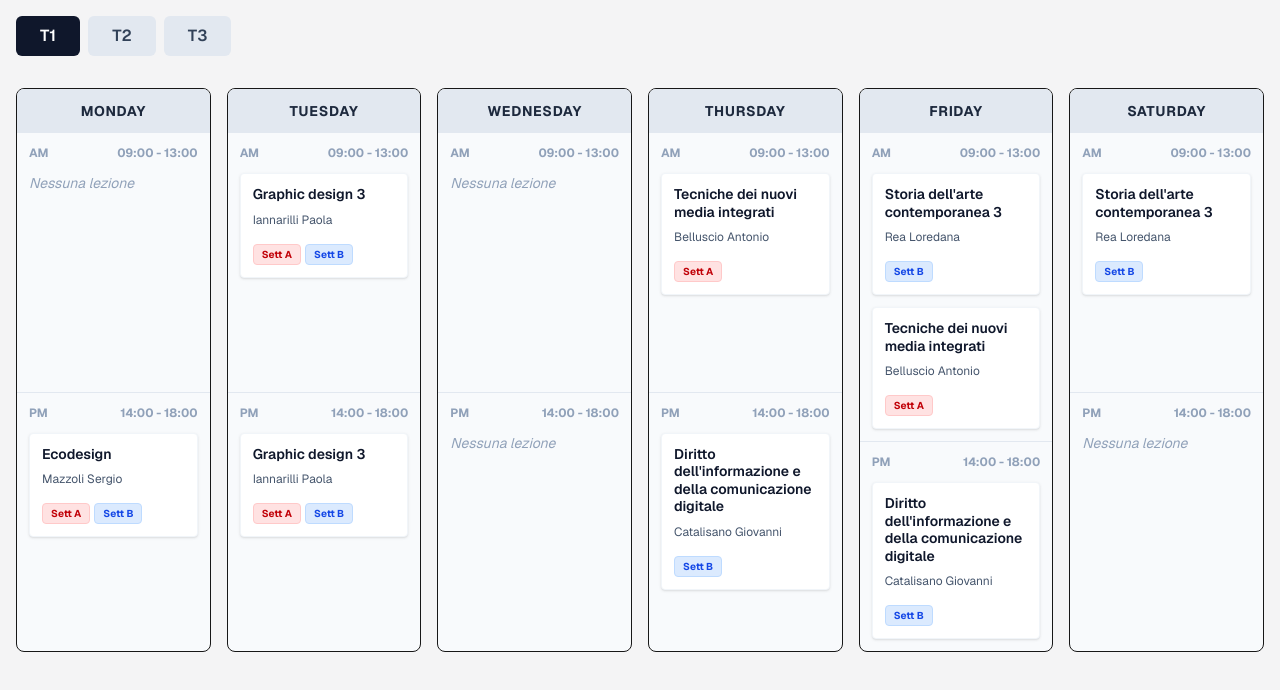
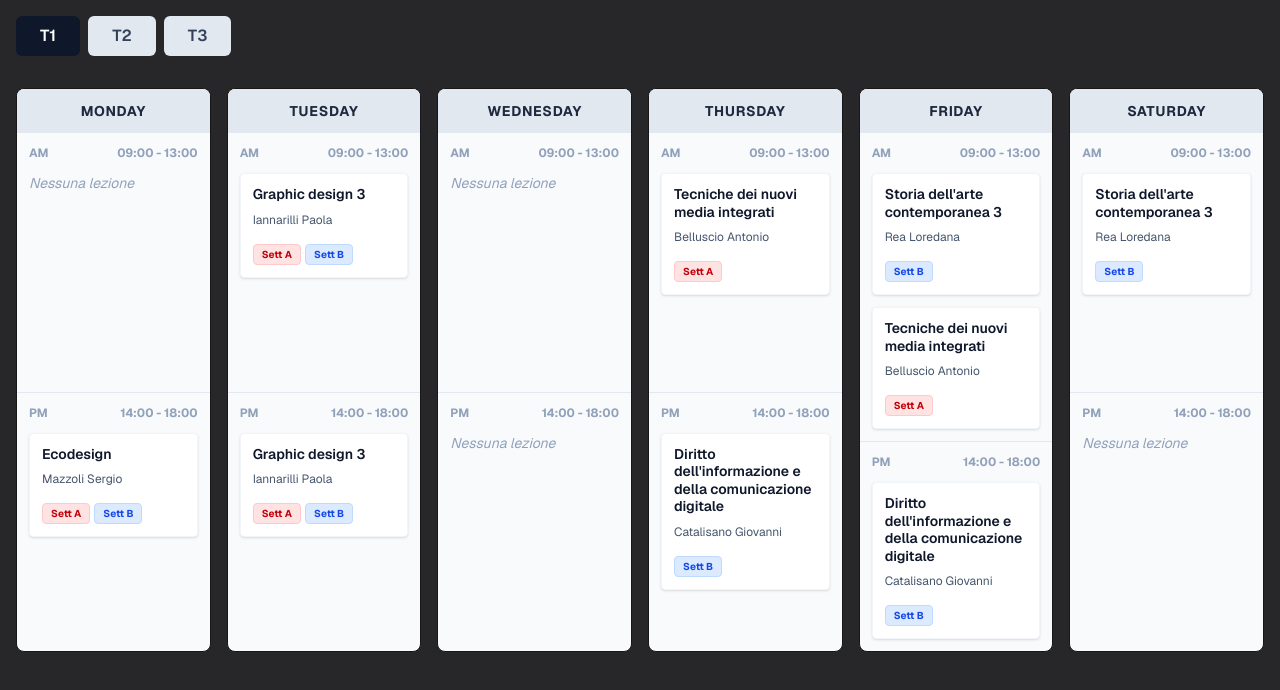
Before and after one commit to pier-4/orario-biennio-gd, a Next.js app: page / in a window 1280 px wide. Shown: the top 690 px of the page. Built offline with nearby package versions, Linux system fonts and the light colour scheme.

Commit message:
change bg to black

```diff
--- a/src/app/page.jsx
+++ b/src/app/page.jsx
@@ -21,7 +21,7 @@ export default function Schedule() {
   const termData = data.filter((item) => item.term.includes(activeTerm));
 
   return (
-    <div className="max-w-7xl mx-auto p-4 font-sans bg-zinc-100 min-h-screen min-w-screen">
+    <div className="max-w-7xl mx-auto p-4 font-sans bg-zinc-800 min-h-screen min-w-screen">
       {/* Controlli Trimestre */}
       <div
         className="flex gap-2 mb-8"
```
